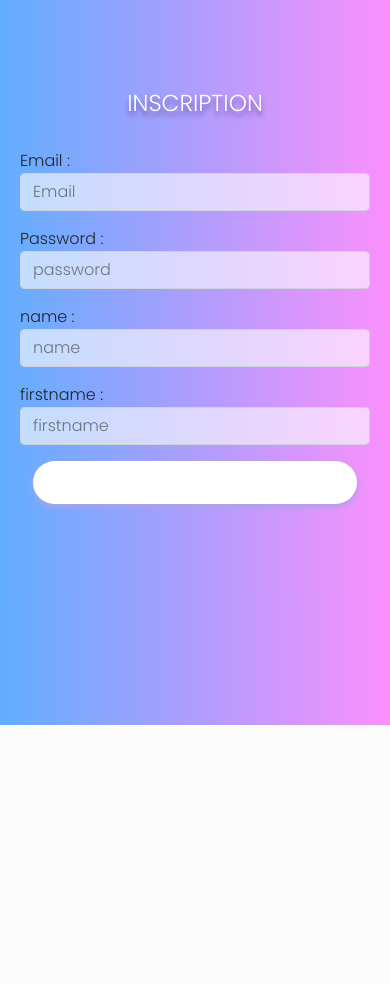
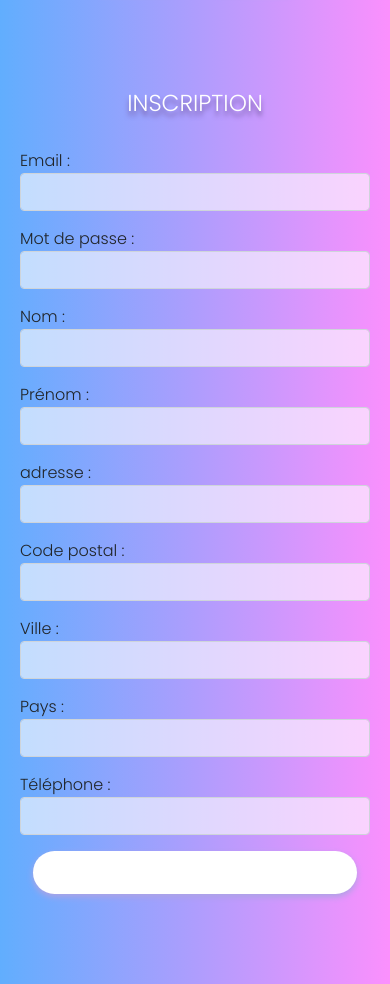
Before and after one commit to GregoireBa/DonutsV1, a Symfony app: template templates/front/inscription.html.twig in a window 390 px wide. Shown: the part 119-1103 px from the top of the page. Before the commit the page ends 844 px from the top, so only its background shows below. Run offline with Twig, Linux system fonts and the light colour scheme; the template is opened without the code that fills it, so the values that code supplies are empty; form fields are guessed from the names that the template uses; some libraries are stand-ins or nearby versions.

Commit message:
Update table user , update formulaire inscription
Ajout des champs suivant:
-Adresse
-Cp
-Ville
-Pays
-Telephone

```diff
--- a/src/Form/UserType.php
+++ b/src/Form/UserType.php
@@ -20,6 +20,11 @@ class UserType extends AbstractType
             ])
             ->add('name')
             ->add('firstname')
+            ->add('adresse')
+            ->add('cp')
+            ->add('ville')
+            ->add('pays')
+            ->add('telephone')
             ->add('Enregistrer',SubmitType::class)
         ;
     }
--- a/templates/base.html.twig
+++ b/templates/base.html.twig
@@ -61,7 +61,7 @@
 							<a href="{{path('front_update_user')}}" class="a-user">
 								<div class="box-user">
 										<i class="fa-solid fa-user btn-panier"></i>
-										<span class="s-text-user">Bonjour, {{user.name}}</span>
+										<span class="s-text-user">Bonjour, {{user.firstname}}</span>
 								</div>
 							</a>
 
--- a/templates/front/inscription.html.twig
+++ b/templates/front/inscription.html.twig
@@ -6,16 +6,31 @@
 {{form_start(userForm)}}
 
         {{form_label(userForm.email,'Email :', {'label_attr' : {'class' : 'mt-3'}})}}
-        {{form_widget(userForm.email, {'attr' : {'class' : 'form-control input-login', 'placeholder' : 'Email'}})}}
+        {{form_widget(userForm.email, {'attr' : {'class' : 'form-control input-login'}})}}
 
-        {{form_label(userForm.password,'Password :', {'label_attr' : {'class' : 'mt-3'}})}}
-        {{form_widget(userForm.password, {'attr' : {'class' : 'form-control input-login', 'placeholder' : 'password'}})}}
+        {{form_label(userForm.password,'Mot de passe :', {'label_attr' : {'class' : 'mt-3'}})}}
+        {{form_widget(userForm.password, {'attr' : {'class' : 'form-control input-login'}})}}
 
-        {{form_label(userForm.name,'name :', {'label_attr' : {'class' : 'mt-3'}})}}
-        {{form_widget(userForm.name, {'attr' : {'class' : 'form-control input-login', 'placeholder' : 'name'}})}}
+        {{form_label(userForm.name,'Nom :', {'label_attr' : {'class' : 'mt-3'}})}}
+        {{form_widget(userForm.name, {'attr' : {'class' : 'form-control input-login'}})}}
 
-        {{form_label(userForm.firstname,'firstname :', {'label_attr' : {'class' : 'mt-3'}})}}
-        {{form_widget(userForm.firstname, {'attr' : {'class' : 'form-control input-login', 'placeholder' : 'firstname'}})}}
+        {{form_label(userForm.firstname,'Prénom :', {'label_attr' : {'class' : 'mt-3'}})}}
+        {{form_widget(userForm.firstname, {'attr' : {'class' : 'form-control input-login'}})}}
+
+        {{form_label(userForm.adresse,'adresse :', {'label_attr' : {'class' : 'mt-3'}})}}
+        {{form_widget(userForm.adresse, {'attr' : {'class' : 'form-control input-login'}})}}
+
+        {{form_label(userForm.cp,'Code postal :', {'label_attr' : {'class' : 'mt-3'}})}}
+        {{form_widget(userForm.cp, {'attr' : {'class' : 'form-control input-login'}})}}
+
+        {{form_label(userForm.ville,'Ville :', {'label_attr' : {'class' : 'mt-3'}})}}
+        {{form_widget(userForm.ville, {'attr' : {'class' : 'form-control input-login'}})}}
+
+        {{form_label(userForm.pays,'Pays :', {'label_attr' : {'class' : 'mt-3'}})}}
+        {{form_widget(userForm.pays, {'attr' : {'class' : 'form-control input-login'}})}}
+
+        {{form_label(userForm.telephone,'Téléphone :', {'label_attr' : {'class' : 'mt-3'}})}}
+        {{form_widget(userForm.telephone, {'attr' : {'class' : 'form-control input-login'}})}}
 
         {{form_widget(userForm.Enregistrer, {'attr' : {'class' : 'btn btn-lg mt-3 btn-co btn-co-login',}})}}
 
```
Also changed, not shown: migrations/Version20220426141603.php (added, +31 -0 lines), src/Entity/User.php (+85 -0 lines).
